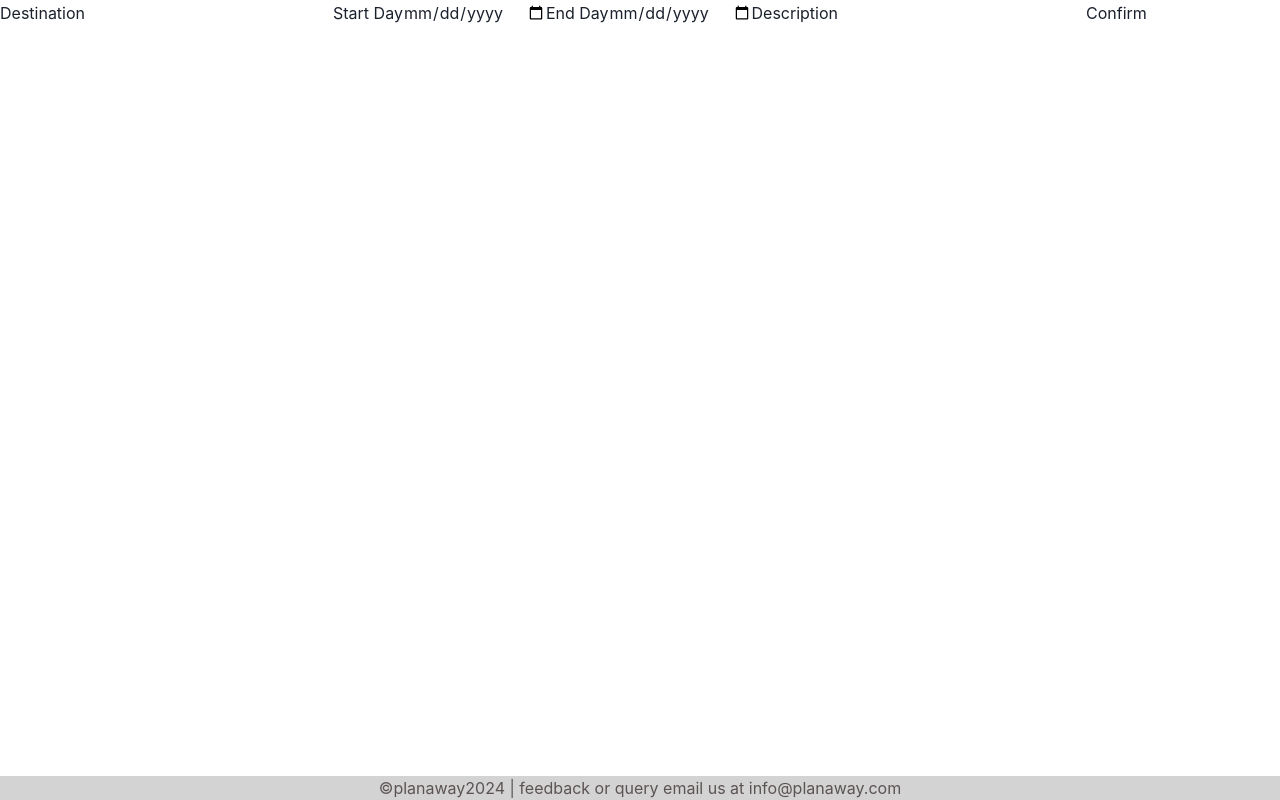
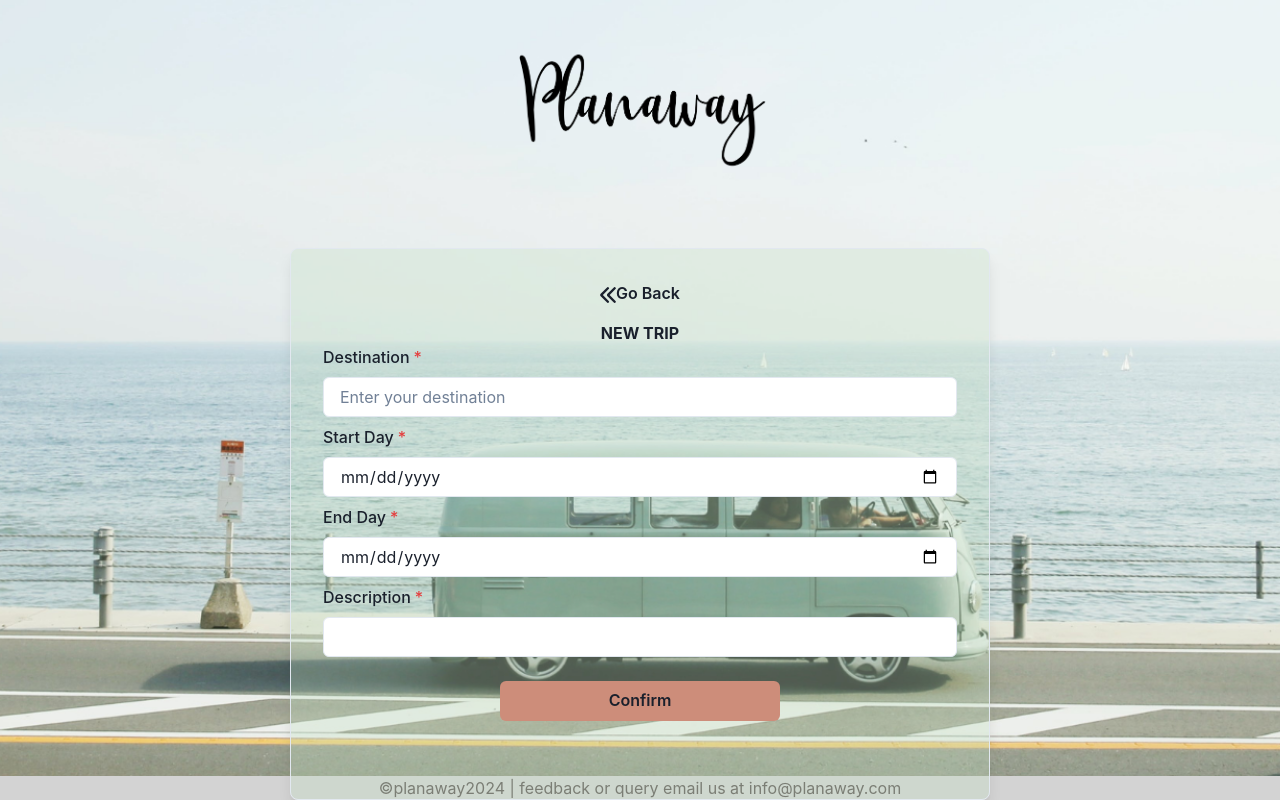
Before and after one commit to misshozzie/planaway-frontend, a React (Vite) app: page /user/trips/new in a window 1280 px wide. Built offline with nearby package versions, Linux system fonts and the light colour scheme.

Commit message:
complete decoration for trip

```diff
--- a/src/api/trips.js
+++ b/src/api/trips.js
@@ -9,7 +9,7 @@ export function getAllTrips() {
   const [data, setData] = useState([]);
 
   async function getData(username) {
-    const fullURL = `${BASE_URL}/trips/${username}`;
+    const fullURL = `${BASE_URL}/trips/all/${username}`;
     // console.log(`fullURL:${fullURL}`);
     setIsLoading(true);
 
@@ -107,7 +107,7 @@ export function getOneTrip() {
   const [data, setData] = useState({});
 
   async function getOneData(username, tripid) {
-    const fullURL = `${BASE_URL}/trips/${username}?tripid=${tripid}`;
+    const fullURL = `${BASE_URL}/trips/one/${username}?tripid=${tripid}`;
     // console.log(`fullURL:${fullURL}`);
     setIsLoading(true);
 
@@ -126,7 +126,7 @@ export function getOneTrip() {
     }
     if (res.ok) {
       //   localStorage.setItem("token", json.token); --> to update: need this later
-      setData(json[0]);
+      setData(json);
       // console.log("json:");
       // console.log(json[0]);
       setIsLoading(false);
@@ -164,7 +164,7 @@ export function updateOneTrip() {
     if (res.ok) {
       //   localStorage.setItem("token", json.token); --> to update: need this later
       // setData(json[0]);
-      console.log("json:");
+      // console.log("json:");
       // console.log(json[0]);
       setIsLoading(false);
     }
--- a/src/components/NewTripForm.jsx
+++ b/src/components/NewTripForm.jsx
@@ -1,3 +1,21 @@
+import {
+  Box,
+  Flex,
+  Link,
+  FormControl,
+  FormLabel,
+  Input,
+  Button,
+  Image,
+  Heading,
+  Spinner,
+  Textarea,
+  Text,
+  useColorModeValue,
+} from "@chakra-ui/react";
+import logo from "../assets/PAlogo.png";
+import bg from "../assets/Planawaybg.png";
+import { ArrowLeftIcon } from "@chakra-ui/icons";
 import { useState } from "react";
 import { useNavigate } from "react-router";
 import { createOneTrip } from "../api/trips";
@@ -38,26 +56,107 @@ export default function NewTripForm() {
 
   return (
     <>
+      <Flex
+        align="center"
+        justify="center"
+        height="100vh"
+        direction="column"
+        style={{ backgroundImage: `url(${bg})`, backgroundSize: "cover" }}
+      >
+        <Heading align="center">
+          <Image src={logo} alt="planaway" height={200} />
+        </Heading>
+        <br />
+        <br />
+        <Box
+          minWidth="sm"
+          borderWidth="1px"
+          borderRadius="lg"
+          boxShadow="lg"
+          bg="rgba(195, 226, 194, 0.30)"
+          w="700px"
+          h="600px"
+          p="32px"
+          textAlign="center"
+          zIndex="2"
+        >
+          <ArrowLeftIcon />
+          <Button
+            colorScheme="black"
+            variant="link"
+            onClick={() => navigate(`/user/trips?username=${username}`)}
+          >
+            Go Back
+          </Button>
+          <Heading as="h2" size="l" mt={4}>
+            NEW TRIP
+          </Heading>
           <div>
             <form autoComplete="off" onSubmit={handleSubmit}>
-          <label>Destination</label>
-          <input
+              <FormControl isRequired>
+                <FormLabel>Destination</FormLabel>
+                <Input
+                  backgroundColor="white"
                   type="text"
+                  placeholder="Enter your destination"
                   name="destination"
+                  mb={2}
                   onChange={handleChange}
                   required
                 />
-          <label>Start Day</label>
-          <input type="date" name="startDay" onChange={handleChange} required />
-          <label>End Day</label>
-          <input type="date" name="endDay" onChange={handleChange} required />
-          <label>Description</label>
-          <input type="text" name="description" onChange={handleChange} />
-          <button type="submit" disabled={disabled}>
+              </FormControl>
+
+              <FormControl isRequired>
+                <FormLabel>Start Day</FormLabel>
+                <Input
+                  backgroundColor="white"
+                  type="date"
+                  name="startDay"
+                  mb={2}
+                  onChange={handleChange}
+                  required
+                />
+              </FormControl>
+
+              <FormControl isRequired>
+                <FormLabel>End Day</FormLabel>
+                <Input
+                  backgroundColor="white"
+                  type="date"
+                  name="endDay"
+                  mb={2}
+                  onChange={handleChange}
+                  required
+                />
+              </FormControl>
+
+              <FormControl isRequired>
+                <FormLabel>Description</FormLabel>
+                <Input
+                  backgroundColor="white"
+                  type="text"
+                  name="description"
+                  mb={2}
+                  onChange={handleChange}
+                />
+              </FormControl>
+
+              <Button
+                type="submit"
+                bg="#CD8D7A"
+                w="280px"
+                mt={4}
+                spinnerPlacement="start"
+                loadingText="Saving"
+                _hover={{ bg: " #DBCC95" }}
+                disabled={disabled}
+              >
                 Confirm
-          </button>
+              </Button>
             </form>
           </div>
+        </Box>
+      </Flex>
     </>
   );
 }
--- a/src/components/TripCard.jsx
+++ b/src/components/TripCard.jsx
@@ -1,3 +1,4 @@
+import { Box, Text, Button, ButtonGroup } from "@chakra-ui/react";
 import { useNavigate } from "react-router-dom";
 import { deleteOneTrip } from "../api/trips";
 
@@ -23,27 +24,45 @@ export default function TripCard({
 
   return (
     <>
-      <p>{destination}</p>
-      <p>{startDay}</p>
-      <p>{endDay}</p>
-      <p>{description}</p>
-      <button
-        type="button"
+      <Box
+        width={{ base: "100%", sm: "100%", md: "100%", lg: "100%", xl: "100%" }} // This will be responsive
+        borderWidth="1px"
+        borderRadius="lg"
+        boxShadow="lg"
+        bg="rgba(195, 226, 194, 0.30)"
+        textAlign="center"
+        zIndex="2"
+        mx="auto" // This centers the Box component
+        p={4} // Padding can be adjusted as needed
+      >
+        <Text fontSize="xl">{destination}</Text>
+        <br />
+        <Text fontSize="l">{startDay}</Text>
+        <Text fontSize="l">{endDay}</Text>
+        <Text fontSize="l">{description}</Text>
+        <br />
+        <ButtonGroup gap="4">
+          <Button
+            colorScheme="whiteAlpha"
             // onClick={() => navigate("placeholder for plan page")}
           >
             View
-      </button>
-      <button
-        type="button"
+          </Button>
+          <Button
+            colorScheme="teal"
             onClick={() =>
-          navigate(`/user/trips/update?username=${username}&tripid=${tripId}`)
+              navigate(
+                `/user/trips/update?username=${username}&tripid=${tripId}`
+              )
             }
           >
             Edit
-      </button>
-      <button type="button" onClick={handleDelete}>
+          </Button>
+          <Button colorScheme="blackAlpha" onClick={handleDelete}>
             Delete
-      </button>
+          </Button>
+        </ButtonGroup>
+      </Box>
     </>
   );
 }
--- a/src/components/UpdateTripForm.jsx
+++ b/src/components/UpdateTripForm.jsx
@@ -1,3 +1,21 @@
+import {
+  Box,
+  Flex,
+  Link,
+  FormControl,
+  FormLabel,
+  Input,
+  Button,
+  Image,
+  Heading,
+  Spinner,
+  Textarea,
+  Text,
+  useColorModeValue,
+} from "@chakra-ui/react";
+import logo from "../assets/PAlogo.png";
+import bg from "../assets/Planawaybg.png";
+import { ArrowLeftIcon } from "@chakra-ui/icons";
 import { useEffect, useState } from "react";
 import { useNavigate } from "react-router";
 import { getOneTrip, updateOneTrip } from "../api/trips";
@@ -20,6 +38,9 @@ export default function UpdateTripForm() {
   let username = query.get("username");
   let tripId = query.get("tripid");
 
+  // console.log(username);
+  // console.log(tripId);
+
   useEffect(() => {
     async function fetch() {
       await getOneData(username, tripId);
@@ -27,10 +48,10 @@ export default function UpdateTripForm() {
     fetch();
   }, [tripId]);
 
-  // console.log("data");
-  // console.log(data);
-  console.log("formData:");
-  console.log(formState);
+  console.log("data");
+  console.log(data);
+  // console.log("formData:");
+  // console.log(formState);
 
   useEffect(() => {
     const initialData = {
@@ -69,50 +90,113 @@ export default function UpdateTripForm() {
 
   return (
     <>
+      <Flex
+        align="center"
+        justify="center"
+        height="100vh"
+        direction="column"
+        style={{ backgroundImage: `url(${bg})`, backgroundSize: "cover" }}
+      >
+        <Heading align="center">
+          <Image src={logo} alt="planaway" height={200} />
+        </Heading>
+        <br />
+        <br />
         {isLoading || formState.destination == null ? (
           <p>Loading...</p>
         ) : error ? (
           <p>Error: {error.message}</p>
         ) : (
-        <div>
+          <Box
+            minWidth="sm"
+            borderWidth="1px"
+            borderRadius="lg"
+            boxShadow="lg"
+            bg="rgba(195, 226, 194, 0.30)"
+            w="700px"
+            h="600px"
+            p="32px"
+            textAlign="center"
+            zIndex="2"
+          >
+            <ArrowLeftIcon />
+            <Button
+              colorScheme="black"
+              variant="link"
+              onClick={() => navigate(`/user/trips?username=${username}`)}
+            >
+              Go Back
+            </Button>
+            <Heading as="h2" size="l" mt={4}>
+              UPDATE TRIP
+            </Heading>
             <form autoComplete="off" onSubmit={handleSubmit}>
-            <label>Destination</label>
-            <input
+              <FormControl isRequired>
+                <FormLabel>Destination</FormLabel>
+                <Input
+                  backgroundColor="white"
+                  mb={2}
                   type="text"
                   name="destination"
                   onChange={handleChange}
                   value={formState.destination}
                   // required
                 />
-            <label>Start Day</label>
-            <input
+              </FormControl>
+
+              <FormControl isRequired>
+                <FormLabel>Start Day</FormLabel>
+                <Input
+                  backgroundColor="white"
+                  mb={2}
                   type="date"
                   name="startDay"
                   onChange={handleChange}
                   value={formState.startDay}
                   required
                 />
-            <label>End Day</label>
-            <input
+              </FormControl>
+
+              <FormControl isRequired>
+                <FormLabel>End Day</FormLabel>
+                <Input
+                  backgroundColor="white"
+                  mb={2}
                   type="date"
                   name="endDay"
                   onChange={handleChange}
                   value={formState.endDay}
                   required
                 />
-            <label>Description</label>
-            <input
+              </FormControl>
+
+              <FormControl isRequired>
+                <FormLabel>Description</FormLabel>
+                <Input
+                  backgroundColor="white"
+                  mb={2}
                   type="text"
                   name="description"
                   onChange={handleChange}
                   value={formState.description}
                 />
-            <button type="submit" disabled={disabled}>
+              </FormControl>
+              <Button
+                type="submit"
+                bg="#CD8D7A"
+                w="280px"
+                mt={4}
+                spinnerPlacement="start"
+                loadingText="Saving"
+                _hover={{ bg: " #DBCC95" }}
+                disabled={disabled}
+              >
                 Update
-            </button>
+              </Button>
             </form>
-        </div>
+          </Box>
         )}
+      </Flex>
     </>
   );
 }
--- a/src/pages/TripPage.jsx
+++ b/src/pages/TripPage.jsx
@@ -1,5 +1,24 @@
 //To display trips under a single user
 // import { useParams } from "react-router";
+import {
+  Box,
+  Flex,
+  Link,
+  FormControl,
+  FormLabel,
+  Input,
+  Button,
+  Image,
+  Heading,
+  Spinner,
+  VStack,
+  Text,
+  SimpleGrid,
+  useColorModeValue,
+} from "@chakra-ui/react";
+import logo from "../assets/PAlogo.png";
+import bg from "../assets/Planawaybg.png";
+import { ArrowLeftIcon } from "@chakra-ui/icons";
 import { useNavigate } from "react-router-dom";
 import { getAllTrips } from "../api/trips";
 import { useEffect, useState } from "react";
@@ -27,28 +46,44 @@ export default function TripPage() {
 
   // console.log(`tripData:${JSON.stringify(tripData)}`);
 
-  if (isLoading) {
-    return <p>Loading...</p>;
-  }
+  // if (isLoading) {
+  //   return <p>Loading...</p>;
+  // }
 
-  if (error) {
-    return <p>Error: {error.message}</p>;
-  }
+  // if (error) {
+  //   return <p>Error: {error.message}</p>;
+  // }
 
   return (
     <>
-      <button
+      <Flex
+        align="center"
+        justify="center"
+        height="100vh"
+        direction="column"
+        style={{ backgroundImage: `url(${bg})`, backgroundSize: "cover" }}
+      >
+        <Heading align="center">
+          <Image src={logo} alt="planaway" height={200} />
+        </Heading>
+        <br />
+        <Button
+          colorScheme="teal"
+          variant="solid"
           type="button"
           onClick={() => navigate(`/user/trips/new?username=${username}`)}
         >
           Create New Trip
-      </button>
+        </Button>
+        <br />
         {isLoading ? (
-        <p>Loading...</p>
+          <Spinner size="xl" color="teal.500" />
         ) : error ? (
           <p>Error: {error.message}</p>
         ) : (
-        data.map((trip) => (
+          <SimpleGrid columns={{ base: 2, md: 3, lg: 4 }} spacing={4}>
+            {data.map((trip) => (
+              <Box key={trip._id}>
                 <TripCard
                   destination={trip.destination}
                   startDay={formatDate(trip.startDay)}
@@ -57,8 +92,11 @@ export default function TripPage() {
                   key={trip._id}
                   tripId={trip._id}
                 />
-        ))
+              </Box>
+            ))}
+          </SimpleGrid>
         )}
+      </Flex>
     </>
   );
 }
```
Also changed, not shown: src/pages/PlanPage.jsx (+10 -10 lines). Lines whose indentation alone changed are shown as unchanged.
